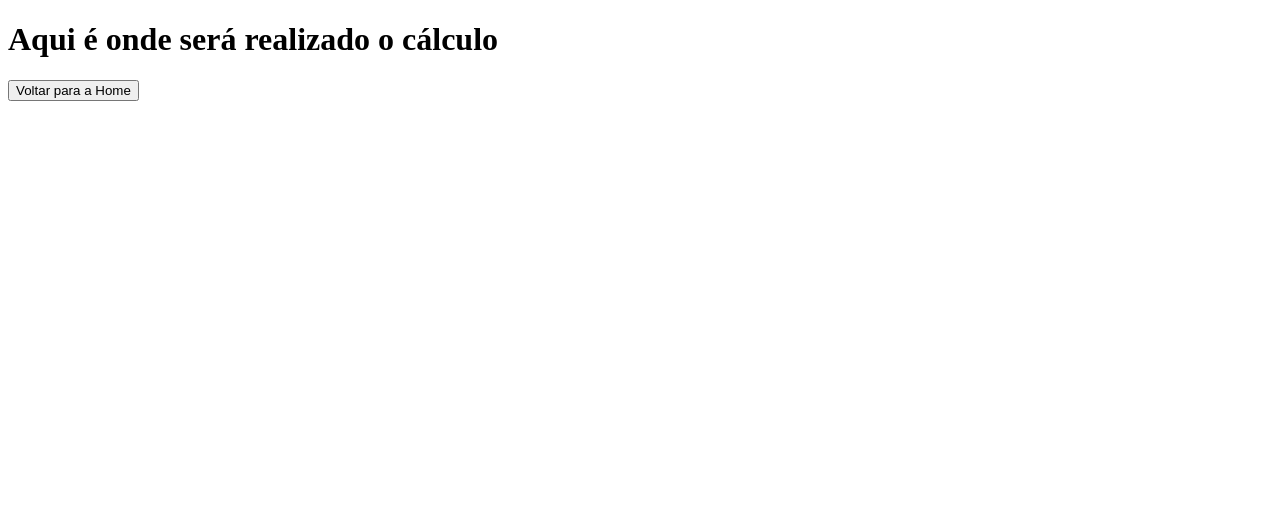
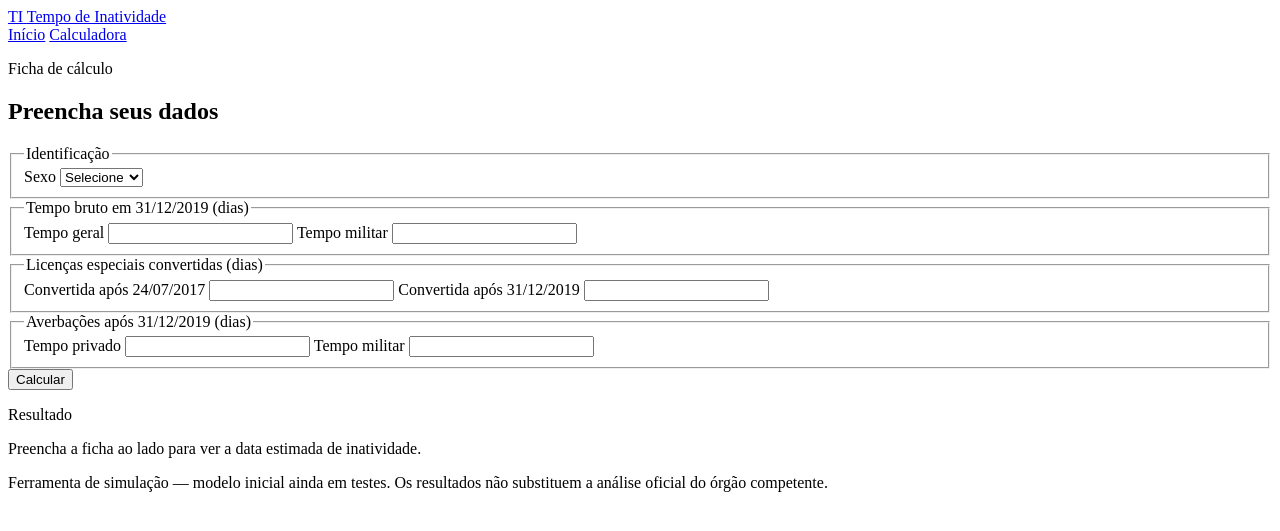
Before and after one commit to rhaffaeltrindade31/Programa-da-Inativadade, a Flask app: template templates/Calculadora.html in a window 1280 px wide. Shown: the top 531 px of the page. Run offline with Flask 3, Linux system fonts and the light colour scheme; the template is opened without the code that fills it, so the values that code supplies are empty; parts of the project's set-up code (start-up, migrations or seed data) failed here and were passed over.

Commit message:
criar páginas HTML e finalizar fase beta
-cria páginas HTML e conclui fase beta
- Ajusta fluxos principais para encerramento da versão beta

```diff
--- a/App.py
+++ b/App.py
@@ -1,7 +1,7 @@
 # -*- coding: utf-8 -*-
 from flask import Flask, render_template, request
 
-from calculo import calcular
+from Calculo import calcular
 
 app = Flask(__name__)
 
--- a/templates/Base.html
+++ b/templates/Base.html
@@ -1,10 +1,29 @@
 <!DOCTYPE html>
-<html lang="en">
+<html lang="pt-br">
 <head>
-    <meta charset="UTF-8">
-    <meta name="viewport" content="width=device-width, initial-scale=1.0">
-    <title>Document</title>
+  <meta charset="UTF-8">
+  <meta name="viewport" content="width=device-width, initial-scale=1.0">
+  <title>{% block title %}Calculadora de Inatividade{% endblock %}</title>
+  <link rel="stylesheet" href="{{ url_for('static', filename='css/style.css') }}">
 </head>
 <body>
+  <header class="topbar">
+    <a href="{{ url_for('Index') }}" class="brand">
+      <span class="brand-mark">TI</span>
+      <span class="brand-name">Tempo de Inatividade</span>
+    </a>
+    <nav>
+      <a href="{{ url_for('Index') }}">Início</a>
+      <a href="{{ url_for('Calculadora') }}">Calculadora</a>
+    </nav>
+  </header>
+
+  <main>
+    {% block content %}{% endblock %}
+  </main>
+
+  <footer class="footer">
+    <p>Ferramenta de simulação — modelo inicial ainda em testes. Os resultados não substituem a análise oficial do órgão competente.</p>
+  </footer>
 </body>
 </html>
--- a/templates/Calculadora.html
+++ b/templates/Calculadora.html
@@ -1,23 +1,109 @@
-<!DOCTYPE html>
-<html lang="pt-BR">
-<head>
-    <meta charset="UTF-8">
-    <meta name="viewport" content="width=device-width, initial-scale=1.0">
-    <title>Calculadora</title>
-</head>
-<body>
+{% extends "base.html" %}
+{% block title %}Calculadora de Inatividade{% endblock %}
+{% block content %}
 
-    <!-- Bloco do Título -->
-    <div>
-        <h1>Aqui é onde será realizado o cálculo</h1>
-    </div>
+<section class="calc-page">
+  <div class="calc-form-wrap">
+    <p class="eyebrow">Ficha de cálculo</p>
+    <h1>Preencha seus dados</h1>
 
-    <!-- Bloco de Navegação (Para voltar à Landing Page) -->
-    <div>
-        <a href="/">
-            <button>Voltar para a Home</button>
-        </a>
-    </div>
+    {% if erro %}
+      <div class="alert">{{ erro }}</div>
+    {% endif %}
 
-</body>
-</html>
+    <form method="post" class="calc-form">
+      <fieldset>
+        <legend>Identificação</legend>
+        <label>
+          Sexo
+          <select name="sexo" required>
+            <option value="">Selecione</option>
+            <option value="M" {% if dados_form.get('sexo') == 'M' %}selected{% endif %}>Masculino</option>
+            <option value="F" {% if dados_form.get('sexo') == 'F' %}selected{% endif %}>Feminino</option>
+          </select>
+        </label>
+      </fieldset>
+
+      <fieldset>
+        <legend>Tempo bruto em 31/12/2019 (dias)</legend>
+        <label>
+          Tempo geral
+          <input type="number" name="tempo_bruto_geral_2019" required
+                 value="{{ dados_form.get('tempo_bruto_geral_2019', '') }}">
+        </label>
+        <label>
+          Tempo militar
+          <input type="number" name="tempo_bruto_militar_2019" required
+                 value="{{ dados_form.get('tempo_bruto_militar_2019', '') }}">
+        </label>
+      </fieldset>
+
+      <fieldset>
+        <legend>Licenças especiais convertidas (dias)</legend>
+        <label>
+          Convertida após 24/07/2017
+          <input type="number" name="desconto_le_2017" required
+                 value="{{ dados_form.get('desconto_le_2017', 0) }}">
+        </label>
+        <label>
+          Convertida após 31/12/2019
+          <input type="number" name="desconto_le_2019" required
+                 value="{{ dados_form.get('desconto_le_2019', 0) }}">
+        </label>
+      </fieldset>
+
+      <fieldset>
+        <legend>Averbações após 31/12/2019 (dias)</legend>
+        <label>
+          Tempo privado
+          <input type="number" name="tempo_privado_2019" required
+                 value="{{ dados_form.get('tempo_privado_2019', 0) }}">
+        </label>
+        <label>
+          Tempo militar
+          <input type="number" name="tempo_militar_2019" required
+                 value="{{ dados_form.get('tempo_militar_2019', 0) }}">
+        </label>
+      </fieldset>
+
+      <button type="submit" class="cta">Calcular</button>
+    </form>
+  </div>
+
+  <div class="calc-result-wrap">
+    {% if resultado %}
+      <p class="eyebrow">Resultado</p>
+
+      <div class="result-block">
+        <h2>Tempo geral</h2>
+        <div class="ledger">
+          <div class="ledger-row"><span>Tempo apurado em 2019</span><span class="mono">{{ resultado.geral.tempo_final_2019 }} dias</span></div>
+          <div class="ledger-row"><span>Faltava sem acréscimo</span><span class="mono">{{ resultado.geral.faltava_sem_acrescimo }} dias</span></div>
+          <div class="ledger-row"><span>Data sem acréscimo</span><span class="mono">{{ resultado.geral.data_sem_acrescimo.strftime('%d/%m/%Y') }}</span></div>
+          <div class="ledger-row"><span>Acréscimo (17%)</span><span class="mono">{{ resultado.geral.acrescimo_17 }} dias</span></div>
+          <div class="ledger-row total"><span>Data final</span><span class="mono">{{ resultado.geral.data_final.strftime('%d/%m/%Y') }}</span></div>
+        </div>
+      </div>
+
+      <div class="result-block">
+        <h2>Tempo militar</h2>
+        <div class="ledger">
+          <div class="ledger-row"><span>Tempo apurado em 2019</span><span class="mono">{{ resultado.militar.tempo_final_2019 }} dias</span></div>
+          <div class="ledger-row"><span>Tempo em 31/12/2021</span><span class="mono">{{ resultado.militar.tempo_2021 }} dias</span></div>
+          <div class="ledger-row"><span>Falta de tempo</span><span class="mono">{{ resultado.militar.falta_tempo }} dias</span></div>
+          <div class="ledger-row"><span>Acréscimo aplicado</span><span class="mono">{{ resultado.militar.acrescimo_aplicado }} dias</span></div>
+          <div class="ledger-row total"><span>Data final</span><span class="mono">{{ resultado.militar.data_final.strftime('%d/%m/%Y') }}</span></div>
+        </div>
+      </div>
+
+      <div class="stamp">CONFERE</div>
+    {% else %}
+      <div class="placeholder">
+        <p class="eyebrow">Resultado</p>
+        <p>Preencha a ficha ao lado para ver a data estimada de inatividade.</p>
+      </div>
+    {% endif %}
+  </div>
+</section>
+
+{% endblock %}
```
Also changed, not shown: templates/Index.html (+45 -18 lines).
